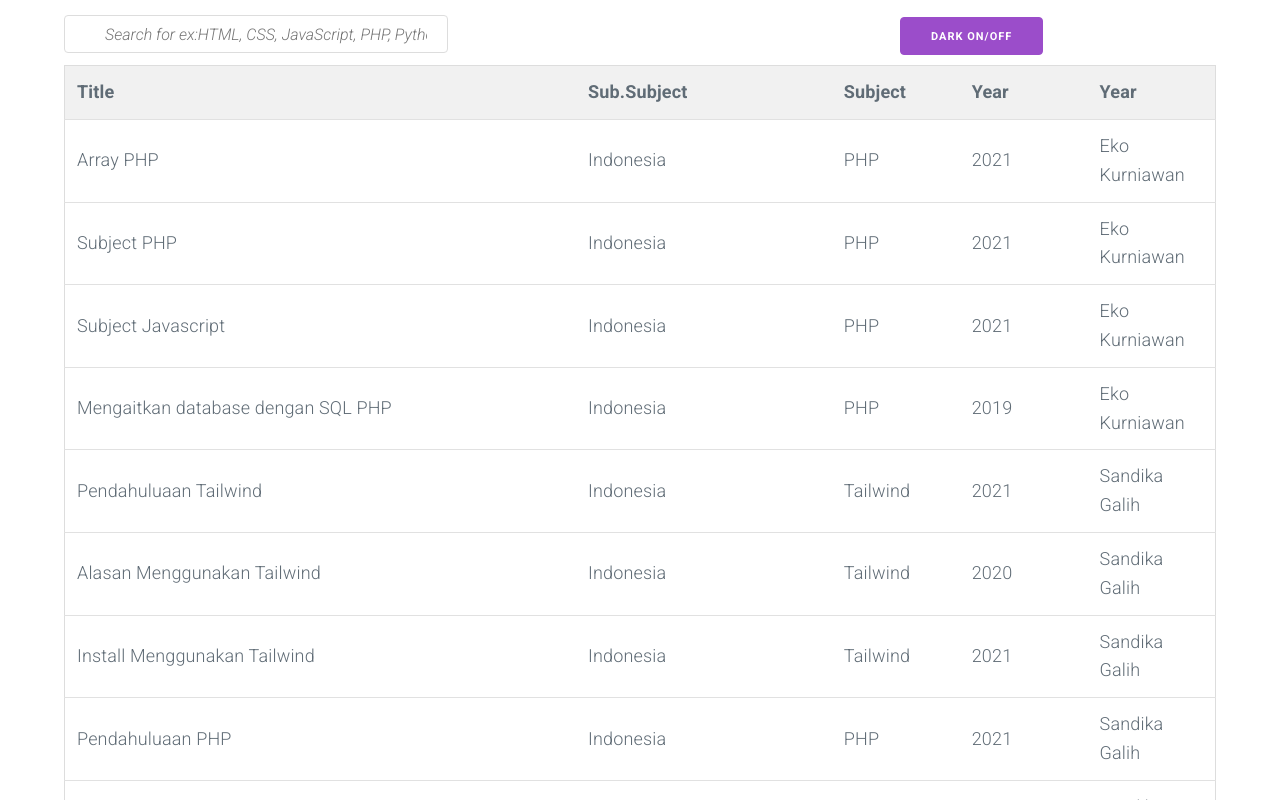
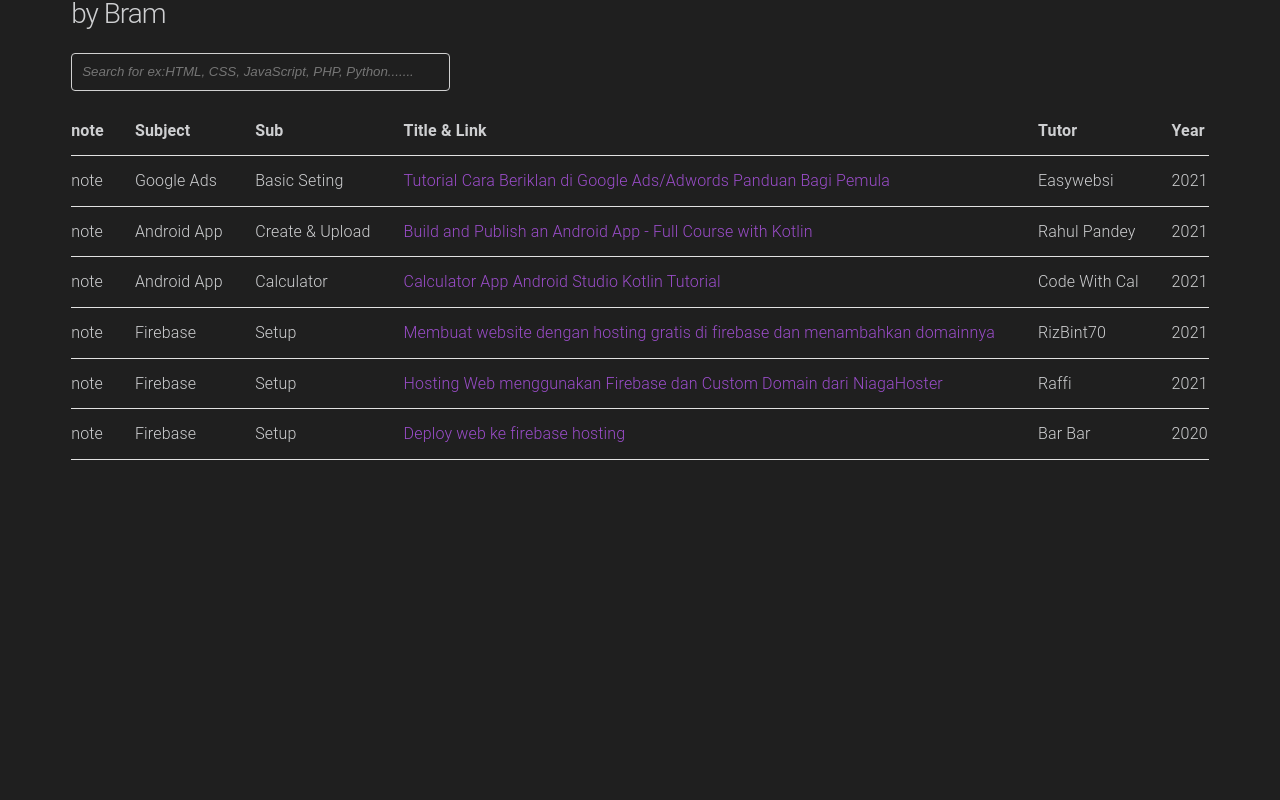
Before and after one commit to bramantawisnu/learndirectory, a plain HTML site: page index.html in a window 1280 px wide. Shown: the part 80-880 px from the top of the page. After the commit the page ends 800 px from the top, so only its background shows below. Drawn offline with nearby package versions, Linux system fonts and the light colour scheme.

Commit message:
Update index.html

```diff
--- a/index.html
+++ b/index.html
@@ -7,18 +7,15 @@
   <!-- Tab Title / Judul Halaman  -->
   <title>Learn Directory</title>
 
-
-
   <!-- flaticon untuk keperluaan title images -->
-  <link rel='stylesheet' href='https://cdn-uicons.flaticon.com/uicons-regular-rounded/css/uicons-regular-rounded.css'>
-
+  <!-- <link rel='stylesheet' href='https://cdn-uicons.flaticon.com/uicons-regular-rounded/css/uicons-regular-rounded.css'> -->
 
   <!-- ===================================== START MILIGRAM =============================================== -->
   <!-- Google Fonts -->
-  <link rel="stylesheet" href="https://fonts.googleapis.com/css?family=Roboto:300,300italic,700,700italic">
+  <!-- <link rel="stylesheet" href="https://fonts.googleapis.com/css?family=Roboto:300,300italic,700,700italic"> -->
 
   <!-- CSS Reset -->
-  <link rel="stylesheet" href="https://cdnjs.cloudflare.com/ajax/libs/normalize/8.0.1/normalize.css">
+  <!-- <link rel="stylesheet" href="https://cdnjs.cloudflare.com/ajax/libs/normalize/8.0.1/normalize.css"> -->
 
   <!-- Milligram CSS -->
   <link rel="stylesheet" href="https://cdnjs.cloudflare.com/ajax/libs/milligram/1.4.1/milligram.css">
@@ -27,15 +24,143 @@
 
   <!-- ===================================== END MILIGRAM =============================================== -->
 
+  <!-- ===================================== START tailwindcss =============================================== -->
+  <!-- <script src="https://cdn.tailwindcss.com"></script>
+  <script src="https://cdn.tailwindcss.com?plugins=forms,typography,aspect-ratio,line-clamp"></script> -->
+
+  <!-- ===================================== END tailwindcss =============================================== -->
+
+  <!-- ===================================== START skeleton =============================================== -->
+  <!-- <link rel="stylesheet" href="https://cdnjs.cloudflare.com/ajax/libs/skeleton/2.0.4/skeleton.css"> -->
+  <!-- ===================================== END skeleton =============================================== -->
+
+  <meta name="viewport" content="width=device-width, initial-scale=1">
+
+</thead>
+
+<!-- <button class="dark-mode-button" onclick="myFunction()">Dark | on-off</button> -->
+
+<!-- ========================start body===================== -->
+<body>
+  <h1>Quarlity Learn Directory</h1>
+  <h3>by Bram</h3>
+
+  <input class="searchbox" type="text" id="myInput" onkeyup="myFunction()" placeholder="Search for ex:HTML, CSS, JavaScript, PHP, Python......." title="Type in a name">
 
 
 
+  <div class="leftright">
 
-  <meta name="viewport" content="width=device-width, initial-scale=1">
+      <table class="table-auto" id="myTable" >
+        <thead>
+        <tr class="header">
+          <th>note</th>
+          <th>Subject</th>
+          <th>Sub</th>
+          <th>Title & Link</th>
+          <th>Tutor</th>
+          <th>Year</th>
+        </tr>
+      </thead>
+        <tbody>
+        <tr>
+          <td class="tooltip">note<span class="tooltiptext">
+            Simpel dan up to date</span></td><td>
+            Google Ads</td><td>
+            Basic Seting</td><td><a href="
+            https://www.youtube.com/watch?v=RU078LOcbWw&t=372s&ab_channel=Easywebsi" target="_blank">
+            Tutorial Cara Beriklan di Google Ads/Adwords Panduan Bagi Pemula</a></td><td>
+            Easywebsi</td><td>
+            2021
+          </td>
+        </tr>
+        <tr>
+          <td class="tooltip">note<span class="tooltiptext">
+            freecodecamp, kotlin, android studio, cloud storage(for firebase) cloud firestore, google play </span></td><td>
+            Android App</td><td>
+            Create & Upload</td><td><a href="
+            https://www.youtube.com/watch?v=C2DBDZKkLss" target="_blank">
+            Build and Publish an Android App - Full Course with Kotlin</a></td><td>
+            Rahul Pandey</td><td>
+            2021
+          </td>
+        </tr>
+        <tr>
+          <td class="tooltip">note<span class="tooltiptext">
+            calculator, kotlin, android studio, simple, black, google play</span></td><td>
+            Android App</td><td>
+            Calculator</td><td><a href="
+            https://www.youtube.com/watch?v=2hSHgungOKI&ab_channel=CodeWithCal" target="_blank">
+            Calculator App Android Studio Kotlin Tutorial</a></td><td>
+            Code With Cal </td><td>
+            2021
+          </td>
+        </tr>
+        <tr>
+          <td class="tooltip">note<span class="tooltiptext">
+            setup, deploy, login, pilih folder dll</span></td><td>
+            Firebase</td><td>
+            Setup</td><td><a href="
+            https://www.youtube.com/watch?v=-2pTYdNVL7c&t=430s&ab_channel=RizBint70" target="_blank">
+            Membuat website dengan hosting gratis di firebase dan menambahkan domainnya</a></td><td>
+            RizBint70</td><td>
+            2021
+          </td>
+        </tr>
+        <tr>
+          <td class="tooltip">note<span class="tooltiptext">
+            setup, deploy, login, pilih folder dll</span></td><td>
+            Firebase</td><td>
+            Setup</td><td><a href="
+            https://www.youtube.com/results?search_query=firebase+domain+indonesia" target="_blank">
+            Hosting Web menggunakan Firebase dan Custom Domain dari NiagaHoster</a></td><td>
+            Raffi</td><td>
+            2021
+          </td>
+        </tr>
+        <tr>
+          <td class="tooltip">note<span class="tooltiptext">
+            setup, deploy, login, pilih folder dll</span></td><td>
+            Firebase</td><td>
+            Setup</td><td><a href="
+            https://www.youtube.com/watch?v=5n2WP8RSayY&ab_channel=ProgrammerBarBar" target="_blank">
+            Deploy web ke firebase hosting</a></td><td>
+            Bar Bar</td><td>
+            2020
+          </td>
+        </tr>
+        </tbody>
+      </table>
+
+  </div>
+
   <style>
     * {
       box-sizing: border-box;
     }
+
+    body{
+      color: #cecfd1;
+      background-color: rgb(31, 31, 31);
+    }
+
+    a {
+      text-decoration: none;
+    }
+
+    table {
+      border-radius: 1em;
+      border-collapse: collapse;
+
+    }
+
+    .p1:target {
+      background-color: royalblue;
+    }
+    .p2:target {
+      background-color: salmon;
+    }
+
 
     .leftright {
       margin-left: 5%;
@@ -49,22 +174,46 @@
       font-style: italic;
     }
 
-    h1 {
+    h1  {
       margin-top: 20px;
       margin-left: 5%;
+      margin-bottom: 1px;
     }
 
-    .dark-mode {
-      background-color: black;
-      color: white;
+    h3 {
+      margin-top: 1px;
+      margin-left: 5%;
+    }
+  }
+
+    /* ============================ start note tooltip ================================ */
+    .tooltip {
+      position: relative;
     }
 
-    .dark-mode-button {
-      margin-left: 5%;
-      margin-right: 5%;
+    .tooltip .tooltiptext {
+      visibility: hidden;
+      width: 300px;
+      background-color: #292929;
+      color: #fff;
+      text-align: left;
+      border-radius: 5px 20px 40px 20px;
+      padding: 10px ;
+      opacity: 0.98;
+
+      /* Position the tooltip */
+      position: absolute;
+      z-index: 1;
     }
 
-    #myInput {
+    .tooltip:hover .tooltiptext {
+      visibility: visible;
+    }
+
+    /* ============================ end note tooltip ============================== */
+
+
+    /* #myInput {
       background-image: url('/css/searchicon.png');
       background-position: 10px 10px;
       background-repeat: no-repeat;
@@ -95,97 +244,8 @@
     #myTable tr.header,
     #myTable tr:hover {
       background-color: #f1f1f1;
-    }
+    } */
   </style>
-</thead>
-
-<body>
-
-  <h1>Learn Directory by Bram</h1>
-
-  <input class="searchbox" type="text" id="myInput" onkeyup="myFunction()" placeholder="Search for ex:HTML, CSS, JavaScript, PHP, Python......." title="Type in a name">
-
-  <button class="dark-mode-button" onclick="myFunction()">Dark on/off</button>
-
-
-
-  <div class="leftright">
-    <tbody>
-      <table id="myTable">
-        <tr class="header">
-          <th style="width:40%;">Title</th>
-          <th style="width:20%;">Sub.Subject</th>
-          <th style="width:10%;">Subject</th>
-          <th style="width:10%;">Year</th>
-          <th style="width:10%;">Year</th>
-        </tr>
-        <tr>
-          <td>Array PHP</td>
-          <td>Indonesia</td>
-          <td>PHP</td>
-          <td>2021</td>
-          <td>Eko Kurniawan</td>
-        </tr>
-        <tr>
-          <td>Subject PHP</td>
-          <td>Indonesia</td>
-          <td>PHP</td>
-          <td>2021</td>
-          <td>Eko Kurniawan</td>
-        </tr>
-        <tr>
-          <td>Subject Javascript</td>
-          <td>Indonesia</td>
-          <td>PHP</td>
-          <td>2021</td>
-          <td>Eko Kurniawan</td>
-        </tr>
-        <tr>
-          <td>Mengaitkan database dengan SQL PHP</td>
-          <td>Indonesia</td>
-          <td>PHP</td>
-          <td>2019</td>
-          <td>Eko Kurniawan</td>
-        </tr>
-        <tr>
-          <td>Pendahuluaan Tailwind</td>
-          <td>Indonesia</td>
-          <td>Tailwind</td>
-          <td>2021</td>
-          <td>Sandika Galih</td>
-        </tr>
-        <tr>
-          <td>Alasan Menggunakan Tailwind</td>
-          <td>Indonesia</td>
-          <td>Tailwind</td>
-          <td>2020</td>
-          <td>Sandika Galih</td>
-        </tr>
-        <tr>
-          <td>Install Menggunakan Tailwind</td>
-          <td>Indonesia</td>
-          <td>Tailwind</td>
-          <td>2021</td>
-          <td>Sandika Galih</td>
-        </tr>
-        <tr>
-          <td>Pendahuluaan PHP</td>
-          <td>Indonesia</td>
-          <td>PHP</td>
-          <td>2021</td>
-          <td>Sandika Galih</td>
-        </tr>
-        <tr>
-          <td>Install PHP</td>
-          <td>Indonesia</td>
-          <td>PHP</td>
-          <td>2021</td>
-          <td>Sandika Galih</td>
-        </tr>
-      </table>
-    </tbody>
-  </div>
-
 
   <script>
     // ========================= start search=====================
@@ -212,11 +272,16 @@
       }
     }
     // ========================= end search =====================
+    </script>
+
+
+    <script>
     // ========================= start dark mode =====================
-    function myFunction() {
-      var element = document.body;
-      element.classList.toggle("dark-mode");
-    }
+    // function myFunction() {
+    //   var element = document.body;
+    //   element.classList.toggle("dark-mode");
+    // }
+
   </script>
 
 </body>
```
